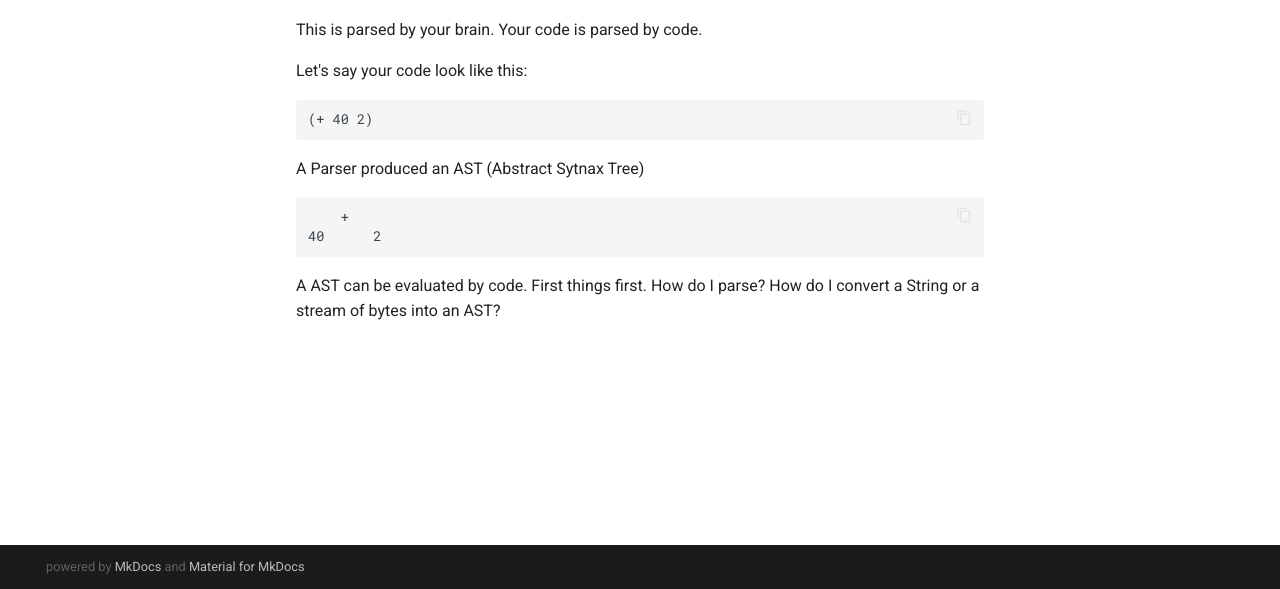
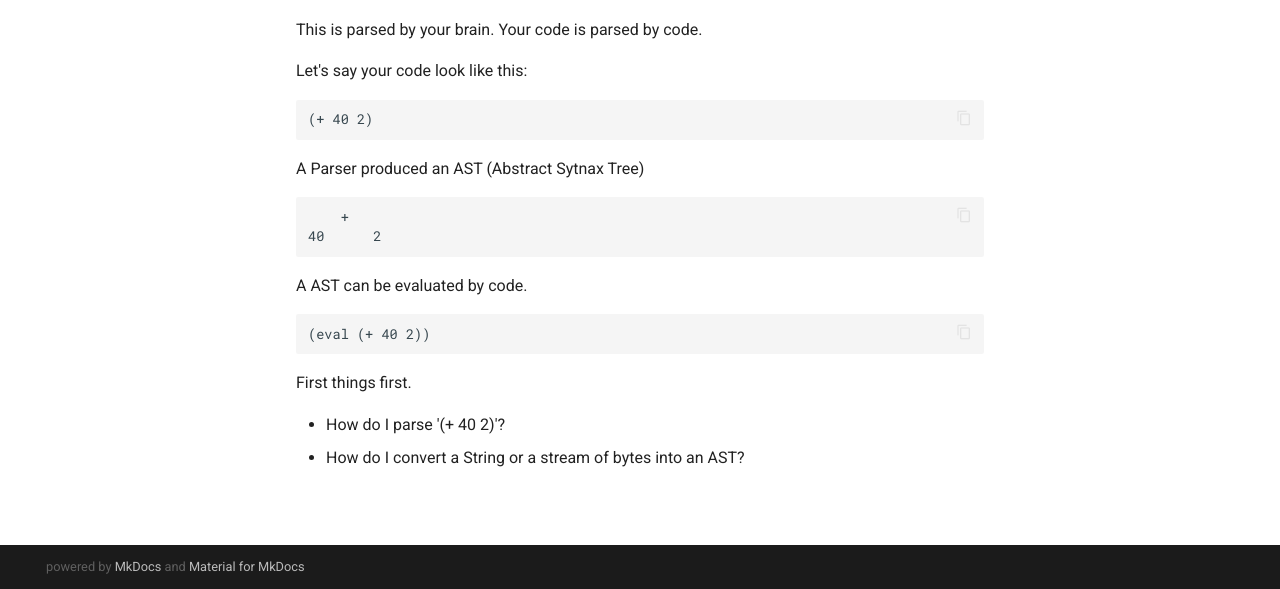
Before and after one commit to gpfeifer/parsec4j, a plain HTML site: page index.html in a window 1280 px wide. Shown: the part 211-800 px from the top of the page. Drawn offline with Linux system fonts and the light colour scheme; no server answers.

Commit message:
Deployed 155d0ac with MkDocs version: 1.1.2

```diff
--- a/index.html
+++ b/index.html
@@ -346,10 +346,14 @@ Your code is parsed by code.</p>
 <pre><code>    +
 40      2
 </code></pre>
-<p>A AST can be evaluated by code.
-First things first.
-How do I parse?
-How do I convert a String or a stream of bytes into an AST?</p>
+<p>A AST can be evaluated by code.</p>
+<pre><code>(eval (+ 40 2))
+</code></pre>
+<p>First things first.</p>
+<ul>
+<li>How do I parse '(+ 40 2)'?</li>
+<li>How do I convert a String or a stream of bytes into an AST?</li>
+</ul>
 
 
 
--- a/search/search_index.json
+++ b/search/search_index.json
@@ -1 +1 @@
-{"config":{"lang":["en"],"min_search_length":3,"prebuild_index":false,"separator":"[\\s\\-]+"},"docs":[{"location":"","text":"Parsers This is parsed by your brain. Your code is parsed by code. Let's say your code look like this: (+ 40 2) A Parser produced an AST (Abstract Sytnax Tree) + 40 2 A AST can be evaluated by code. First things first. How do I parse? How do I convert a String or a stream of bytes into an AST?","title":"Parsers"},{"location":"#parsers","text":"This is parsed by your brain. Your code is parsed by code. Let's say your code look like this: (+ 40 2) A Parser produced an AST (Abstract Sytnax Tree) + 40 2 A AST can be evaluated by code. First things first. How do I parse? How do I convert a String or a stream of bytes into an AST?","title":"Parsers"}]}
+{"config":{"lang":["en"],"min_search_length":3,"prebuild_index":false,"separator":"[\\s\\-]+"},"docs":[{"location":"","text":"Parsers This is parsed by your brain. Your code is parsed by code. Let's say your code look like this: (+ 40 2) A Parser produced an AST (Abstract Sytnax Tree) + 40 2 A AST can be evaluated by code. (eval (+ 40 2)) First things first. How do I parse '(+ 40 2)'? How do I convert a String or a stream of bytes into an AST?","title":"Parsers"},{"location":"#parsers","text":"This is parsed by your brain. Your code is parsed by code. Let's say your code look like this: (+ 40 2) A Parser produced an AST (Abstract Sytnax Tree) + 40 2 A AST can be evaluated by code. (eval (+ 40 2)) First things first. How do I parse '(+ 40 2)'? How do I convert a String or a stream of bytes into an AST?","title":"Parsers"}]}
```
Also changed, not shown: 1 other file.
